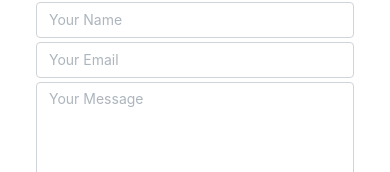
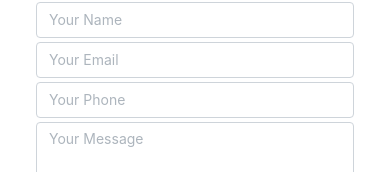
Before and after one commit to tobiwalker2014/equipmentgram, a Next.js app in the folder landing/: page /contact-us in a window 390 px wide. Shown: the part 793-965 px from the top of the page. Built offline with nearby package versions, Linux system fonts and the light colour scheme; no server answers.

Commit message:
add phone

```diff
--- a/landing/app/contact-us/page.tsx
+++ b/landing/app/contact-us/page.tsx
@@ -67,6 +67,9 @@ const ContactUs = (props: Props) => {
                     <div className="mx-0 mb-1 sm:mb-4">
                       <TextInput placeholder="Your Email" type="email" />
                     </div>
+                    <div className="mx-0 mb-1 sm:mb-4">
+                      <TextInput placeholder="Your Phone" type="tel" />
+                    </div>
                   </div>
                   <div className="mx-0 mb-1 sm:mb-4">
                     <Textarea placeholder="Your Message" rows={5} cols={30} />
```
